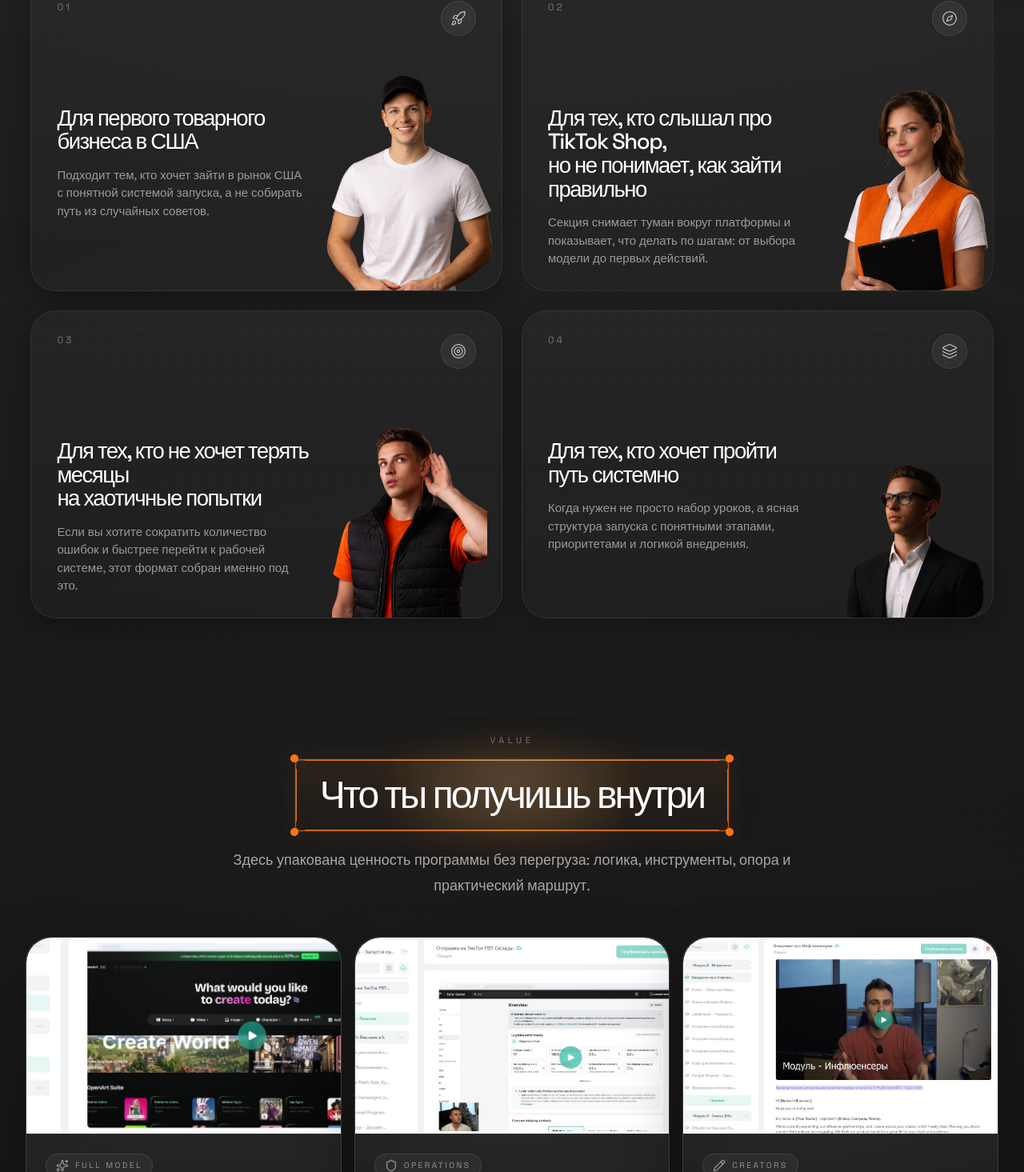
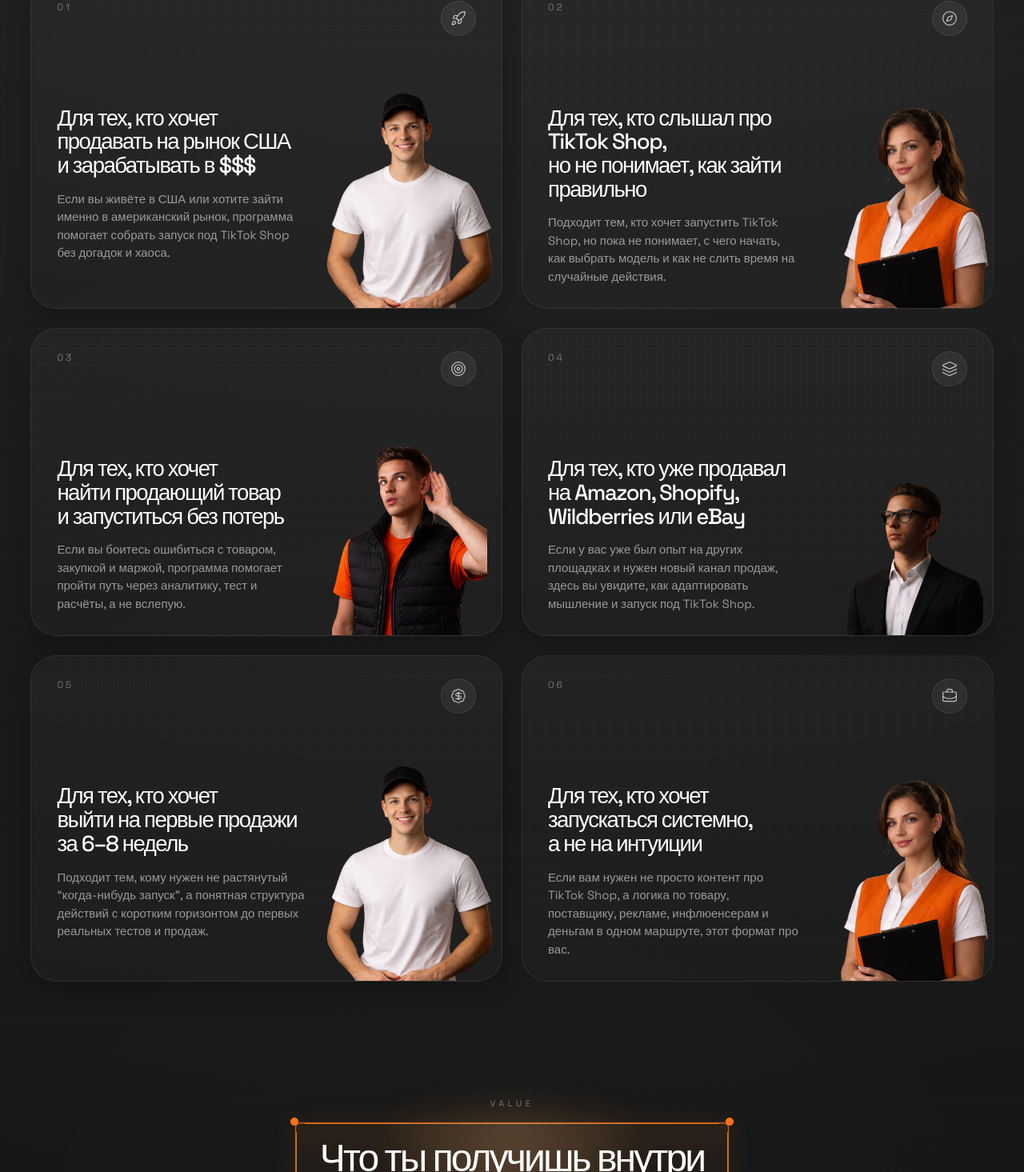
Before and after one commit to YaroslavSigidin/IVCHENKO, a React (Vite) app: page / in a window 1280 px wide. Shown: the part 2085-3550 px from the top of the page at 80% size. Built offline with nearby package versions, Linux system fonts and the light colour scheme.

Commit message:
Expand audience section scenarios

```diff
--- a/src/App.jsx
+++ b/src/App.jsx
@@ -80,8 +80,8 @@ const audienceCards = [
   {
     index: '01',
     icon: Rocket,
-    title: 'Для первого товарного\nбизнеса в США',
-    text: 'Подходит тем, кто хочет зайти в рынок США с понятной системой запуска, а не собирать путь из случайных советов.',
+    title: 'Для тех, кто хочет\nпродавать на рынок США\nи зарабатывать в $$$',
+    text: 'Если вы живёте в США или хотите зайти именно в американский рынок, программа помогает собрать запуск под TikTok Shop без догадок и хаоса.',
     image: audience01,
     imageClassName:
       'right-[1%] bottom-0 w-[35%] sm:right-[2%] sm:w-[38%] md:w-[39%] lg:w-[37%]',
@@ -90,7 +90,7 @@ const audienceCards = [
     index: '02',
     icon: Compass,
     title: 'Для тех, кто слышал про TikTok Shop,\nно не понимает, как зайти правильно',
-    text: 'Секция снимает туман вокруг платформы и показывает, что делать по шагам: от выбора модели до первых действий.',
+    text: 'Подходит тем, кто хочет запустить TikTok Shop, но пока не понимает, с чего начать, как выбрать модель и как не слить время на случайные действия.',
     image: audience02,
     imageClassName:
       'right-[0%] bottom-0 w-[36%] sm:right-[-1%] sm:w-[39%] md:w-[40%] lg:w-[37%]',
@@ -98,8 +98,8 @@ const audienceCards = [
   {
     index: '03',
     icon: Target,
-    title: 'Для тех, кто не хочет терять месяцы\nна хаотичные попытки',
-    text: 'Если вы хотите сократить количество ошибок и быстрее перейти к рабочей системе, этот формат собран именно под это.',
+    title: 'Для тех, кто хочет\nнайти продающий товар\nи запуститься без потерь',
+    text: 'Если вы боитесь ошибиться с товаром, закупкой и маржой, программа помогает пройти путь через аналитику, тест и расчёты, а не вслепую.',
     image: audience03,
     imageClassName:
       'right-[1%] bottom-0 w-[33%] sm:right-[3%] sm:w-[35%] md:w-[36%] lg:w-[33%]',
@@ -107,11 +107,29 @@ const audienceCards = [
   {
     index: '04',
     icon: Layers3,
-    title: 'Для тех, кто хочет пройти\nпуть системно',
-    text: 'Когда нужен не просто набор уроков, а ясная структура запуска с понятными этапами, приоритетами и логикой внедрения.',
+    title: 'Для тех, кто уже продавал\nна Amazon, Shopify,\nWildberries или eBay',
+    text: 'Если у вас уже был опыт на других площадках и нужен новый канал продаж, здесь вы увидите, как адаптировать мышление и запуск под TikTok Shop.',
     image: audience04,
     imageClassName:
       'right-[1%] bottom-0 w-[31%] sm:right-[2%] sm:w-[34%] md:w-[35%] lg:w-[32%]',
+  },
+  {
+    index: '05',
+    icon: BadgeDollarSign,
+    title: 'Для тех, кто хочет\nвыйти на первые продажи\nза 6–8 недель',
+    text: 'Подходит тем, кому нужен не растянутый “когда-нибудь запуск”, а понятная структура действий с коротким горизонтом до первых реальных тестов и продаж.',
+    image: audience01,
+    imageClassName:
+      'right-[1%] bottom-0 w-[35%] sm:right-[2%] sm:w-[38%] md:w-[39%] lg:w-[37%]',
+  },
+  {
+    index: '06',
+    icon: BriefcaseBusiness,
+    title: 'Для тех, кто хочет\nзапускаться системно,\nа не на интуиции',
+    text: 'Если вам нужен не просто контент про TikTok Shop, а логика по товару, поставщику, рекламе, инфлюенсерам и деньгам в одном маршруте, этот формат про вас.',
+    image: audience02,
+    imageClassName:
+      'right-[0%] bottom-0 w-[36%] sm:right-[-1%] sm:w-[39%] md:w-[40%] lg:w-[37%]',
   },
 ]
 
```
